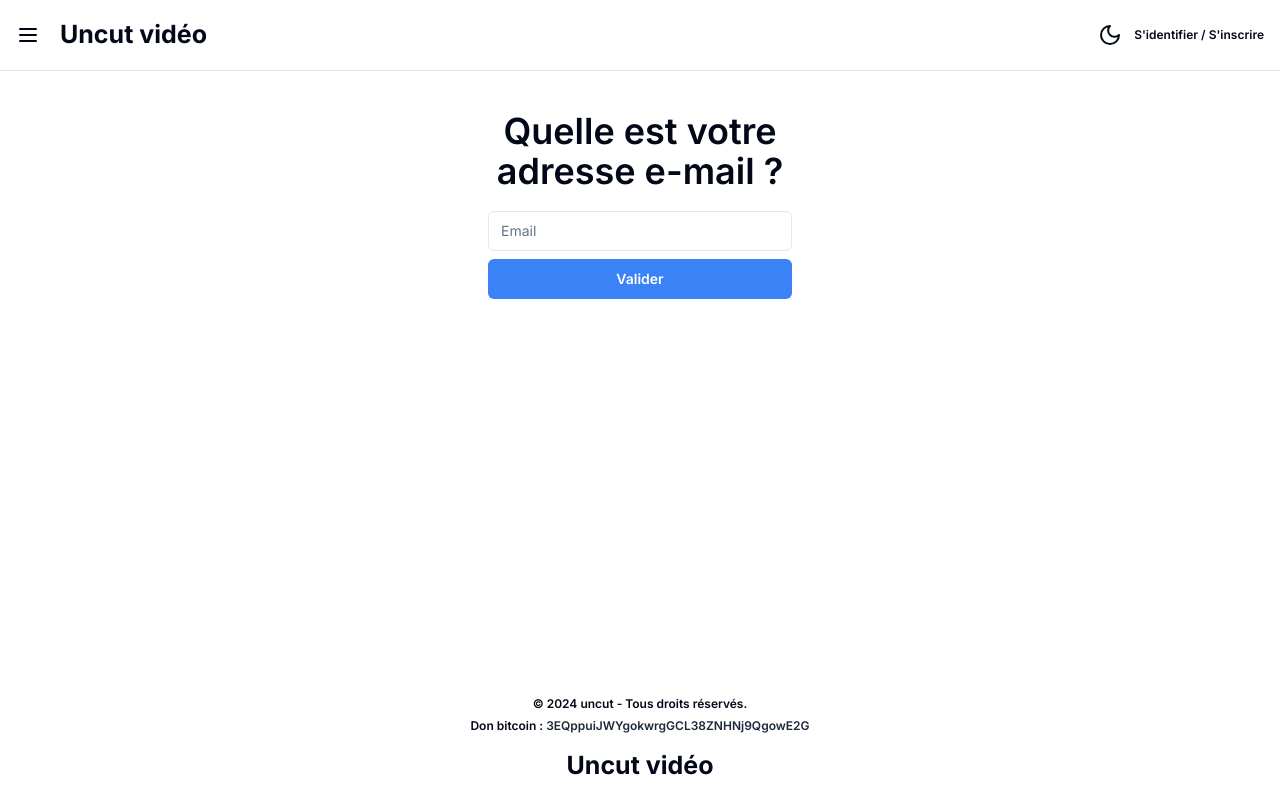
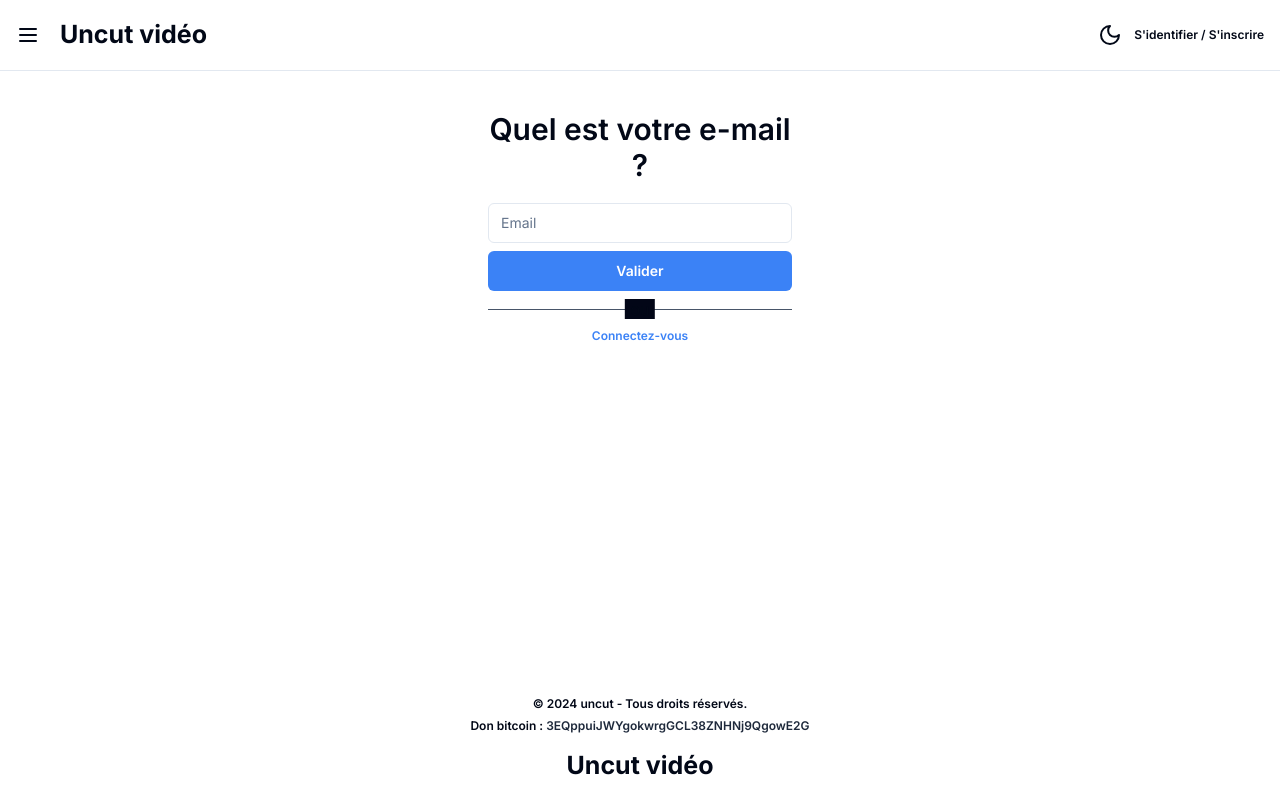
Before and after one commit to Vincecoccina/nextjs-app-movies, a Next.js app: page /resetPassword in a window 1280 px wide. Built offline with nearby package versions, Linux system fonts and the light colour scheme; no server answers.

Commit message:
login page

```diff
--- a/app/login/page.tsx
+++ b/app/login/page.tsx
@@ -63,7 +63,7 @@ export default function loginPage() {
     <PageContainer>
       <div className="p-10 w-[30%] mx-auto">
         <h1 className="text-4xl font-semibold text-center mb-5">
-          {isLogin ? "Login" : "Register"}
+          {isLogin ? "Connexion" : "Inscription"}
         </h1>
         <form
           className="mx-auto flex flex-col gap-2"
@@ -119,7 +119,9 @@ export default function loginPage() {
           </Button>
           <div className="flex items-center justify-center text-[12px] gap-2 font-semibold">
             <p>Mot de passe oublié ?</p>
-            <Link href="/resetPassword" className="text-blue-500">Cliquez-ici</Link>
+            <Link href="/resetPassword" className="text-blue-500">
+              Cliquez-ici
+            </Link>
           </div>
         </form>
         {isLogin && (
@@ -146,8 +148,7 @@ export default function loginPage() {
             </div>
           </>
         )}
-        <Separator className="my-5 mx-auto" />
-        <div onClick={() => setIsLogin((prev) => !prev)}>
+        <div onClick={() => setIsLogin((prev) => !prev)} className="my-3">
           <p className="text-[12px] text-center text-black dark:text-slate-300 cursor-pointer">
             {isLogin ? "Je n'ai pas de compte" : "J'ai déjà un compte"}
           </p>
--- a/app/resetPassword/page.tsx
+++ b/app/resetPassword/page.tsx
@@ -21,15 +21,13 @@ export default function ResetPasswordPage() {
     await resetPass();
   };
 
-  const resetPass = async () => {
-
-  };
+  const resetPass = async () => {};
 
   return (
     <PageContainer>
       <div className="p-10 w-[30%] mx-auto">
-        <h1 className="text-4xl font-semibold text-center mb-5">
-          Quelle est votre adresse e-mail ?
+        <h1 className="text-3xl font-semibold text-center mb-5">
+          Quel est votre e-mail ?
         </h1>
         <form
           className="mx-auto flex flex-col gap-2"
@@ -51,6 +49,17 @@ export default function ResetPasswordPage() {
             Valider
           </Button>
         </form>
+        <div className="relative my-2 h-5">
+          <div className="absolute top-[50%] w-[100%] h-[1px] bg-slate-600 z-5"></div>
+          <p className="flex items-center justify-center w-[10%] h-full left-[50%] translate-x-[-50%] absolute bg-slate-950 z-10 text-center">
+            ou
+          </p>
+        </div>
+        <div className="flex items-center justify-center text-[12px] gap-2 font-semibold">
+          <Link href="/login" className="text-blue-500">
+            Connectez-vous
+          </Link>
+        </div>
       </div>
     </PageContainer>
   );
```
